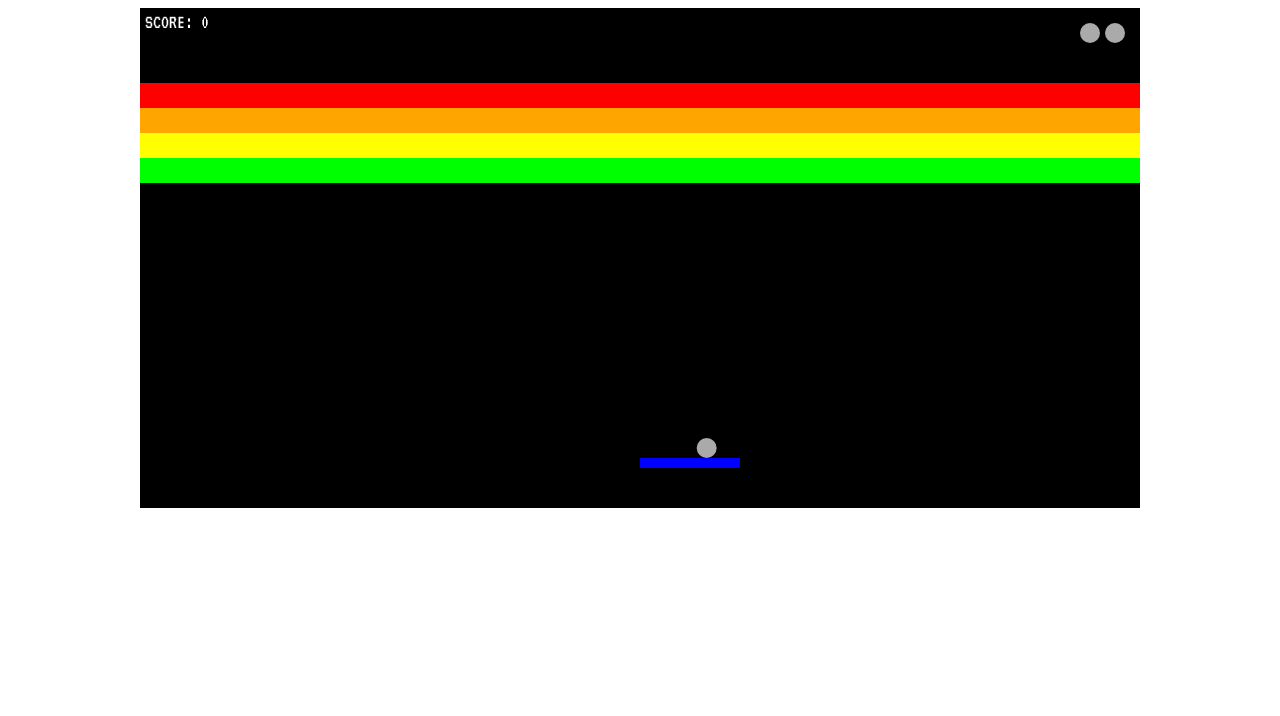
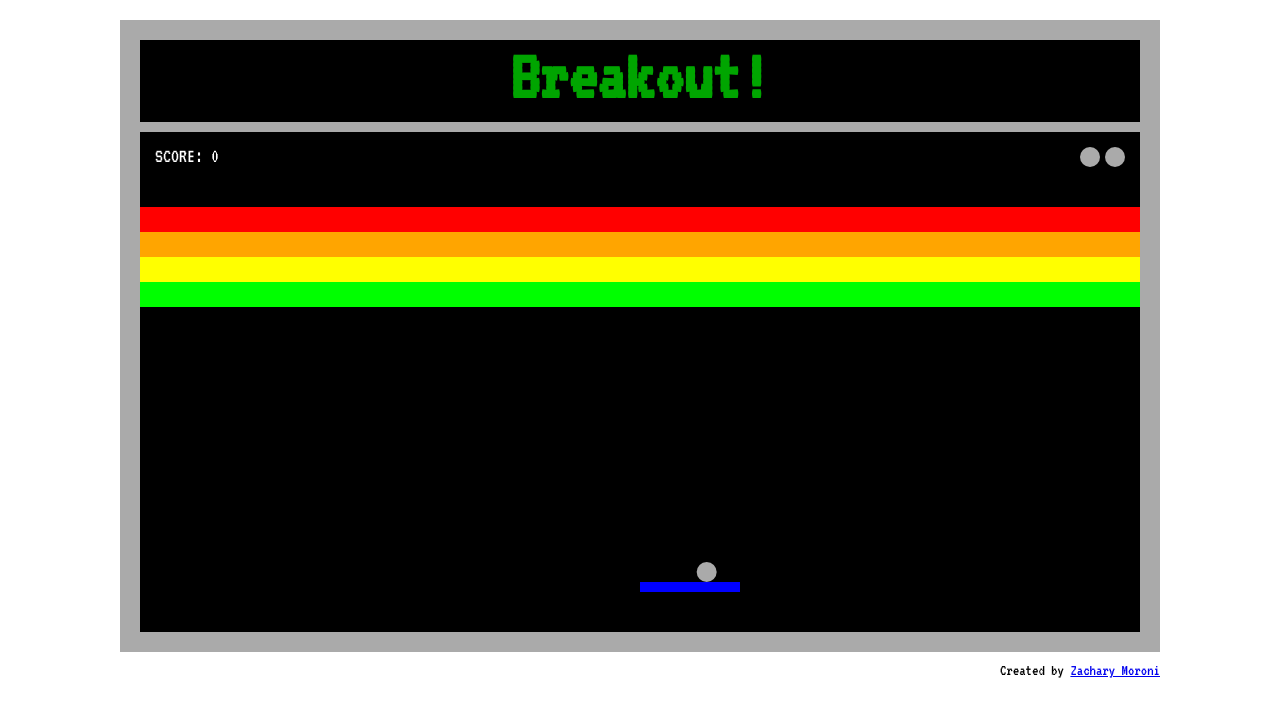
Before and after one commit to snackzone/Breakout, a plain HTML site: page index.html in a window 1280 px wide. Drawn offline with Linux system fonts and the light colour scheme.

Commit message:
Restyle.

```diff
--- a/index.html
+++ b/index.html
@@ -7,13 +7,50 @@
   </head>
   <body>
     <style>
+      h1, p, a {
+        font-family: 'VT323';
+        margin: 0;
+        padding: 0;
+      }
+
       #game-canvas {
         margin: auto;
         display: block;
+        border: 1px solid none;
       }
 
       #game-canvas:hover {
         cursor: crosshair;
+      }
+
+      #headline {
+        color: rgb(0,0,0);
+        display: block;
+        text-align: center;
+        font-size: 72px;
+        padding: 0 0 10px 0;
+        border-bottom: 10px solid #aaa;
+      }
+
+      #game-container {
+        box-sizing: content-box;
+        border: 20px solid #aaa;
+        background: #000;
+        display: block;
+        margin: 20px auto 0 auto;
+        width: 1000px;
+      }
+
+      #footer {
+        display: block;
+        text-align: right;
+        margin-right: 0;
+        margin: 10px 0 0 0  ;
+      }
+
+      body {
+        width: 1040px;
+        margin: auto;
       }
 
     </style>
@@ -27,8 +64,32 @@
     <script src="./lib/particles.js"></script>
 
     <script src="./vendor/keymaster.js"></script>
-    <canvas id="game-canvas" width="1000" height="500"></canvas>
+    <div id="game-container">
+      <h1 id="headline">Breakout!</h1>
+      <canvas id="game-canvas" width="1000" height="500"></canvas>
+    </div>
+    <p id="footer">Created by <a href="https://www.linkedin.com/in/zacharymoroni">Zachary Moroni</a></p>
     <script>
+
+        var textColor = 0;
+        var direction = 1;
+        var headline = document.getElementById("headline");
+        window.setInterval(function () {
+          headline.style.color = "rgb(0," + textColor + ",0)";
+
+          if (direction === 1) {
+            textColor+=15;
+            if (textColor === 195) {
+              direction = -1;
+            }
+          } else if (direction === -1) {
+            textColor-=15;
+            if (textColor === 0) {
+              direction = 1;
+            }
+          }
+        }, 20);
+
       var canvas = document.getElementById('game-canvas');
       var ctx = canvas.getContext('2d');
 
--- a/lib/infowindow.js
+++ b/lib/infowindow.js
@@ -9,7 +9,7 @@
   Infowindow.prototype.draw = function (ctx) {
    ctx.fillStyle = "#fff";
    ctx.font = "20px VT323";
-   ctx.fillText("SCORE: " + this.game.score, 5, 20);
+   ctx.fillText("SCORE: " + this.game.score, 15, 30);
    for (var i = 1; i < this.game.ballsLeft; i++) {
      var x = 1000 - i * 25;
      var y = 25;
```
